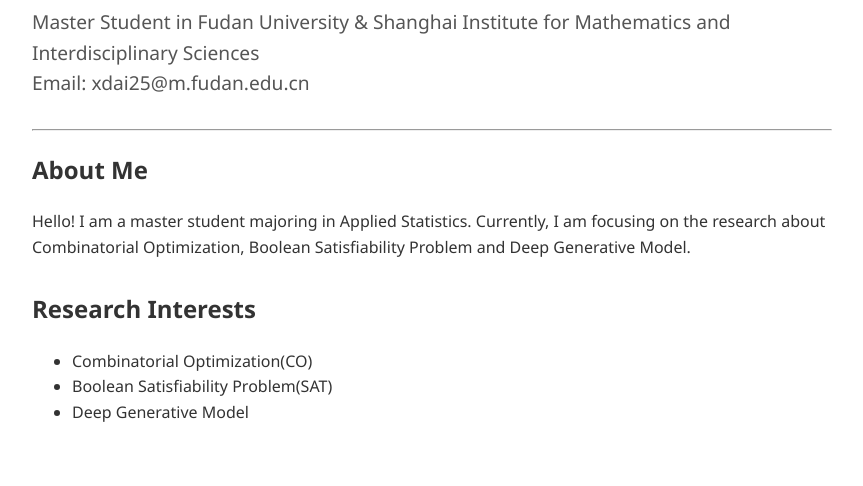
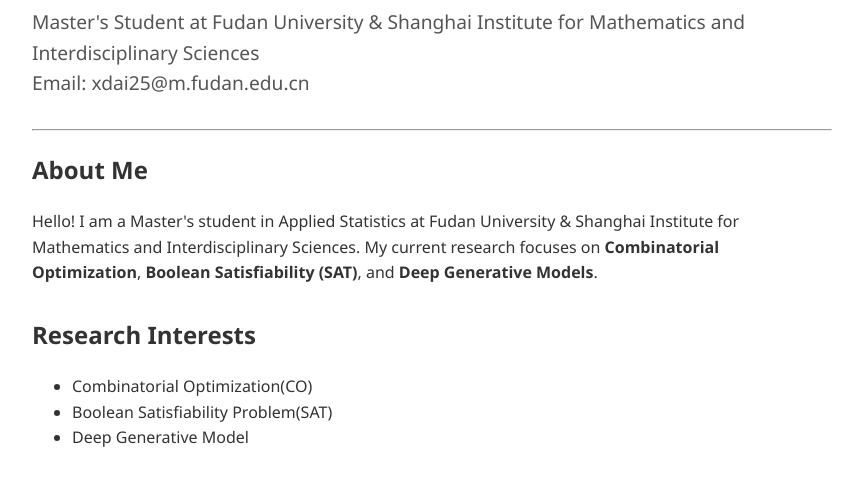
Before and after one commit to ken0727-cpu/ken0727-cpu.github.io, a plain HTML site: page index.html in a window 1280 px wide. Shown: the part 134-620 px from the top of the page, without its empty margins (208-1071 px from the left). Drawn offline with Linux system fonts and the light colour scheme.

Commit message:
Update index.html

```diff
--- a/index.html
+++ b/index.html
@@ -23,7 +23,7 @@
 
     <h1>Xuan Dai</h1>
     <div class="bio">
-        Master Student in Fudan University & Shanghai Institute for Mathematics and Interdisciplinary Sciences<br>
+        Master's Student at Fudan University & Shanghai Institute for Mathematics and Interdisciplinary Sciences<br>
         Email: xdai25@m.fudan.edu.cn
     </div>
 
@@ -32,8 +32,8 @@
     <div class="section">
         <h2>About Me</h2>
         <p>
-            Hello! I am a master student majoring in Applied Statistics.
-            Currently, I am focusing on the research about Combinatorial Optimization, Boolean Satisfiability Problem and Deep Generative Model.
+            Hello! I am a Master's student in Applied Statistics at Fudan University & Shanghai Institute for Mathematics and Interdisciplinary Sciences.
+            My current research focuses on <strong>Combinatorial Optimization</strong>, <strong>Boolean Satisfiability (SAT)</strong>, and <strong>Deep Generative Models</strong>.
         </p>
     </div>
 
```
